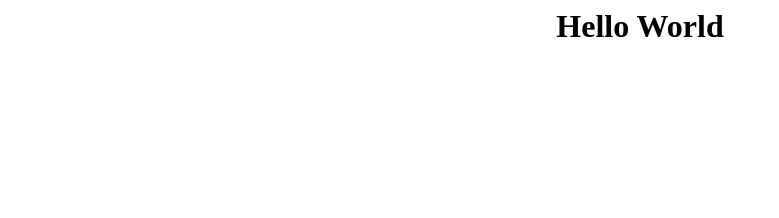
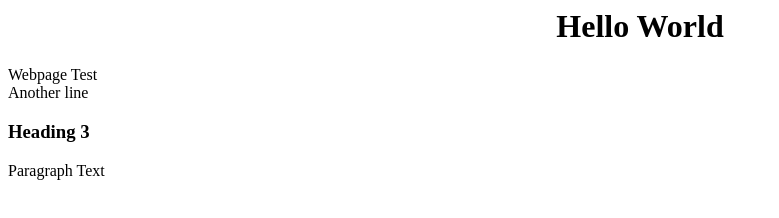
Before and after one commit to GustavErikson95/Demo, a plain HTML site: page index.html in a window 1280 px wide. Shown: the whole page, without its empty margins (0-779 px from the left). Drawn offline with Linux system fonts and the light colour scheme.

Commit message:
Update index.html

```diff
--- a/index.html
+++ b/index.html
@@ -4,5 +4,9 @@
 </head>
 <body>
   <h1 style='text-align:center'>Hello World</h1>
+  Webpage Test <br />
+  Another line
+  <h3> Heading 3 </h3>
+  <p>Paragraph Text</p>
 </body>
 </html>
```
